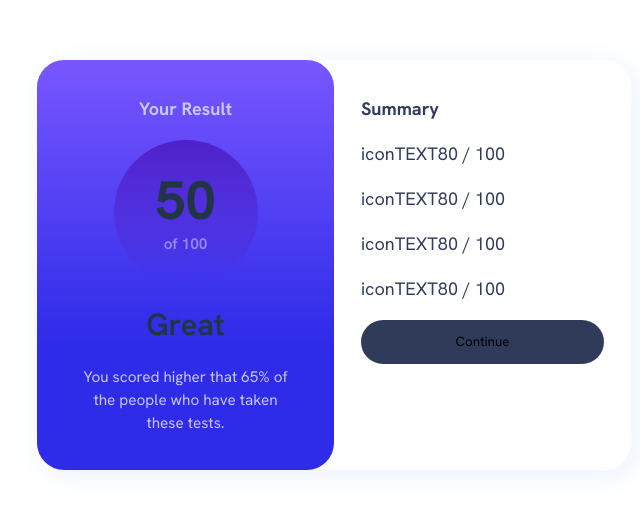
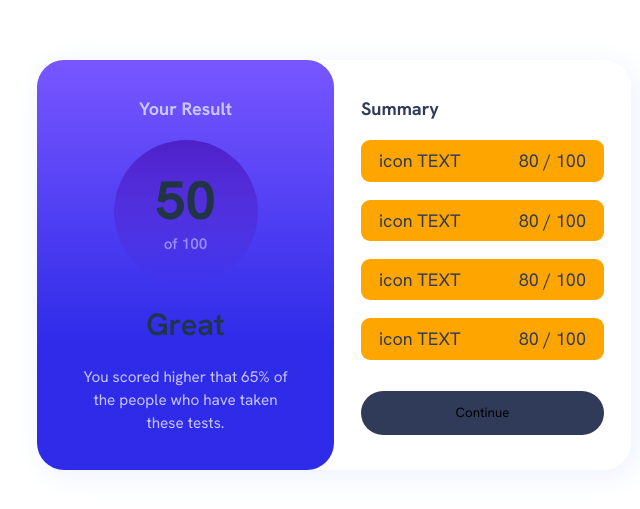
Before and after one commit to Bewjsdk/Bewjsdk.github.io, a React (Vite) app in the folder Projects/results-summary/: page / in a window 1280 px wide. Shown: the part 135-644 px from the top of the page, without its empty margins (306-946 px from the left). Built offline with nearby package versions, Linux system fonts and the light colour scheme.

Commit message:
Finish all style and structure

```diff
--- a/Projects/results-summary/src/components/SummaryLists.jsx
+++ b/Projects/results-summary/src/components/SummaryLists.jsx
@@ -1,10 +1,11 @@
+import { ListItem } from "../styles/style";
+
 function SummaryLists() {
   return (
-    <li>
-      <span>icon</span>
-      <span>TEXT</span>
+    <ListItem>
+      <span>icon TEXT</span>
       <span>80 / 100</span>
-    </li>
+    </ListItem>
   )
 }
 
--- a/Projects/results-summary/src/index.css
+++ b/Projects/results-summary/src/index.css
@@ -13,7 +13,7 @@
   font-family: Hanken, sans-serif;
   line-height: 1.5;
   font-weight: 400;
-  font-size: clamp(16px, 2.5vw, 18px);
+  font-size: clamp(14px, 2.5vw, 18px);
 
   color-scheme: light dark;
   color: rgba(255, 255, 255, 0.87);
--- a/Projects/results-summary/src/styles/style.js
+++ b/Projects/results-summary/src/styles/style.js
@@ -141,7 +141,7 @@ export const SummarySection = styled.div`
   }
 `;
 
-// Button Component
+// Button Styled Component
 export const Button = styled.button`
   font-family: inherit;
   border: none;
@@ -149,6 +149,7 @@ export const Button = styled.button`
   padding-block: 1em;
   background: ${NEUTRAL_COLORS.darkGrayBlue};
   cursor: pointer;
+  margin-block-start: 1em;
   /* button active state */
   &:hover {
     background: linear-gradient(
@@ -158,3 +159,13 @@ export const Button = styled.button`
   );
   }
 `;
+
+// Lists Styled component
+export const ListItem = styled.li`
+  display: flex;
+  justify-content: space-between;
+  background: orange;
+  padding-inline: 1em;
+  padding-block: 0.4em;
+  border-radius: 0.5em;
+`;
```
Also changed, not shown: Projects/results-summary/src/components/Summary.jsx (+4 -4 lines).
